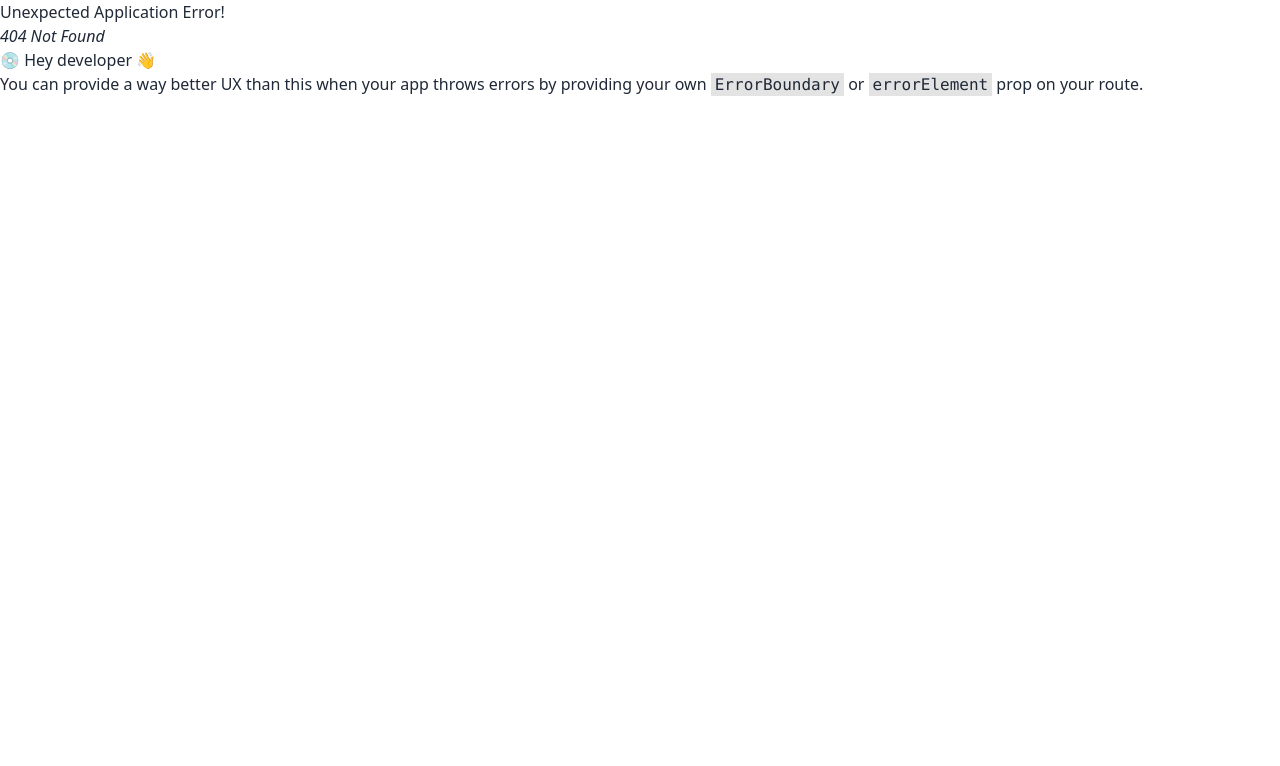
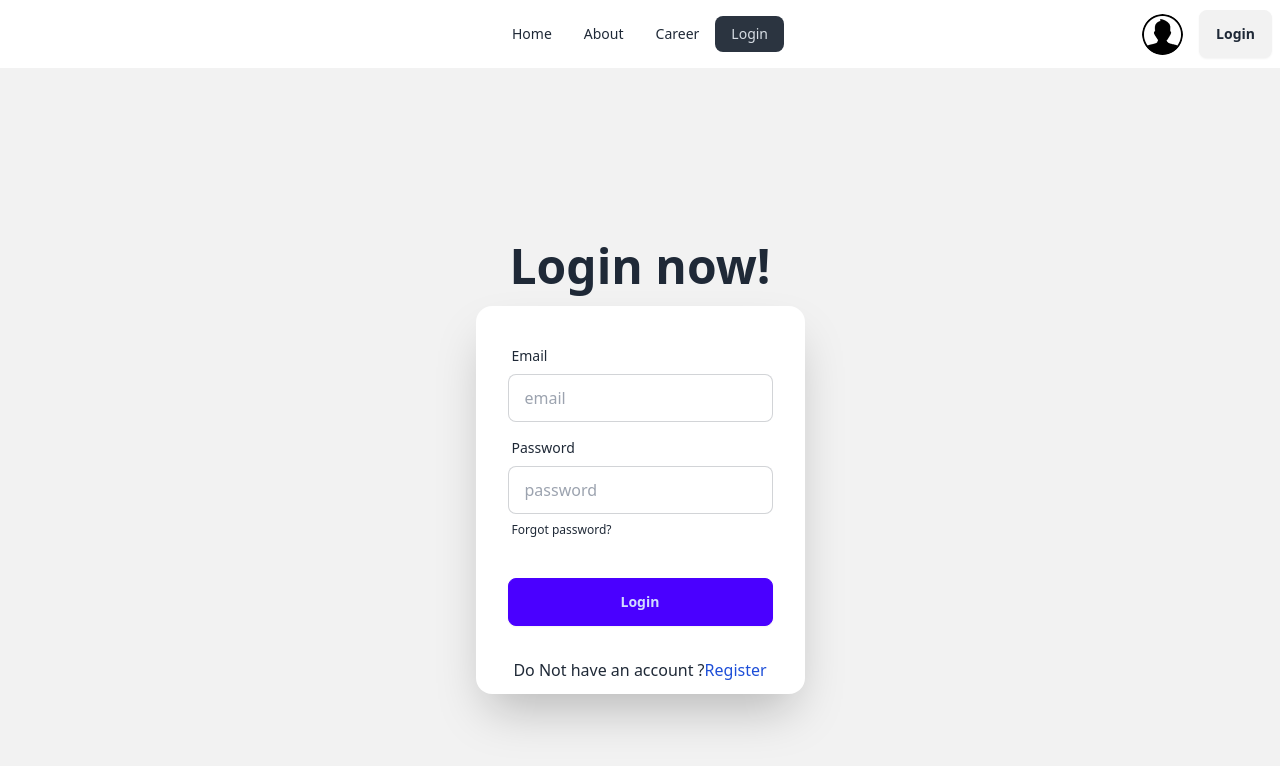
Before and after one commit to bharatroy4D/react-dragon-news, a React (Vite) app: page /login in a window 1280 px wide. Before the commit this address had no page. Shown: the top 766 px of the page. Built offline with nearby package versions, Linux system fonts and the light colour scheme.

Commit message:
login form added

```diff
--- a/src/components/layouts/Roots.jsx
+++ b/src/components/layouts/Roots.jsx
@@ -3,7 +3,7 @@ import { Outlet } from 'react-router-dom';
 
 const Roots = () => {
     return (
-        <div>
+    <div>
             <Outlet></Outlet>
         </div>
     );
--- /dev/null
+++ b/src/components/pages/Login/Login.jsx
@@ -0,0 +1,50 @@
+import React from 'react';
+import { Link } from 'react-router-dom';
+import Navber from '../../shared/Navber/Navber';
+
+const Login = () => {
+    const handleLogin = e => {
+        e.preventDefault();
+        const email = e.target.email.value;
+        const password = e.target.password.value;
+    }
+
+    return (
+
+        <div>
+            <Navber></Navber>
+            <div className="hero bg-base-200 min-h-screen">
+                <div className="hero-content flex-col">
+                    <div className="text-center lg:text-left">
+                        <h1 className="text-5xl font-bold">Login now!</h1>
+                    </div>
+                    <div className="card bg-base-100 w-full max-w-sm shrink-0 shadow-2xl">
+                        <form className="card-body">
+                            <div className="form-control">
+                                <label className="label">
+                                    <span className="label-text">Email</span>
+                                </label>
+                                <input type="email" placeholder="email" name="email" className="input input-bordered" required />
+                            </div>
+                            <div className="form-control">
+                                <label className="label">
+                                    <span className="label-text">Password</span>
+                                </label>
+                                <input type="password" name='password' placeholder="password" className="input input-bordered" required />
+                                <label className="label">
+                                    <a href="#" className="label-text-alt link link-hover">Forgot password?</a>
+                                </label>
+                            </div>
+                            <div className="form-control mt-6">
+                                <button className="btn btn-primary">Login</button>
+                            </div>
+                        </form>
+                        <p className="text-center mb-3">Do Not have an account ?<Link className='text-blue-700' to='/register'>Register</Link></p>
+                    </div>
+                </div>
+            </div>
+        </div>
+    );
+};
+
+export default Login;
--- a/src/components/pages/home/BreakingNews.jsx
+++ b/src/components/pages/home/BreakingNews.jsx
@@ -4,10 +4,12 @@ import Marquee from "react-fast-marquee";
 
 const BreakingNews = () => {
     return (
-        <div className='flex'>
-            <button className='btn btn-secondary'>Breaking News</button>
+        <div className='flex w-4/5 m-auto bg-slate-800 border'>
+            <span className='p-4'>
+            <button className='btn btn-secondary w-36 '>Breaking News</button>
+            </span>
             <Marquee pauseOnHover={true}>
-                I can be a React component, multiple React components, or just some text.
+                MY name is Bharat roy. I am a Front-end Web Developer, I Can Html, Css, Tailwind, Java Script Etc.
             </Marquee>
 
         </div>
--- a/src/components/pages/home/Home.jsx
+++ b/src/components/pages/home/Home.jsx
@@ -7,7 +7,7 @@ import BreakingNews from './BreakingNews';
 
 const Home = () => {
     return (
-        <div>
+        <div className=''>
             <Header></Header>
             <BreakingNews></BreakingNews>
             <Navber></Navber>
--- /dev/null
+++ b/src/components/pages/home/Register/Register.jsx
@@ -0,0 +1,11 @@
+import React from 'react';
+
+const Register = () => {
+    return (
+        <div>
+            <h2>register</h2>
+        </div>
+    );
+};
+
+export default Register;
--- a/src/components/shared/Navber/Navber.jsx
+++ b/src/components/shared/Navber/Navber.jsx
@@ -6,6 +6,7 @@ const Navber = () => {
         <li><NavLink to='/'>Home</NavLink></li>
         <li><NavLink to='/about'>About</NavLink></li>
         <li><NavLink to='/career'>Career</NavLink></li>
+        <li><NavLink to='/Login'>Login</NavLink></li>
     </>
     return (
         <div className="navbar bg-base-100">
@@ -39,7 +40,7 @@ const Navber = () => {
             </div>
             <div className="navbar-end">
                <img className='rounded-full mr-4' src={user} alt="" />
-                <Link>
+                <Link to='/login'>
                     <button className='btn'>Login</button>
                 </Link>
             </div>
--- a/src/components/shared/leftSideNav/LeftSideNav.jsx
+++ b/src/components/shared/leftSideNav/LeftSideNav.jsx
@@ -13,6 +13,7 @@ const LeftSideNav = () => {
             <h3 className='text-2xl my-6'>All Categories</h3>
             {
                 categories.map(category => <Link
+                to={`/category/${category.id}`}
                 className='block text-lg mt-6'
                     key={category.id}
                 >{category.name}</Link>)
```
Also changed, not shown: src/components/routes/Routes.jsx (+10 -0 lines).
